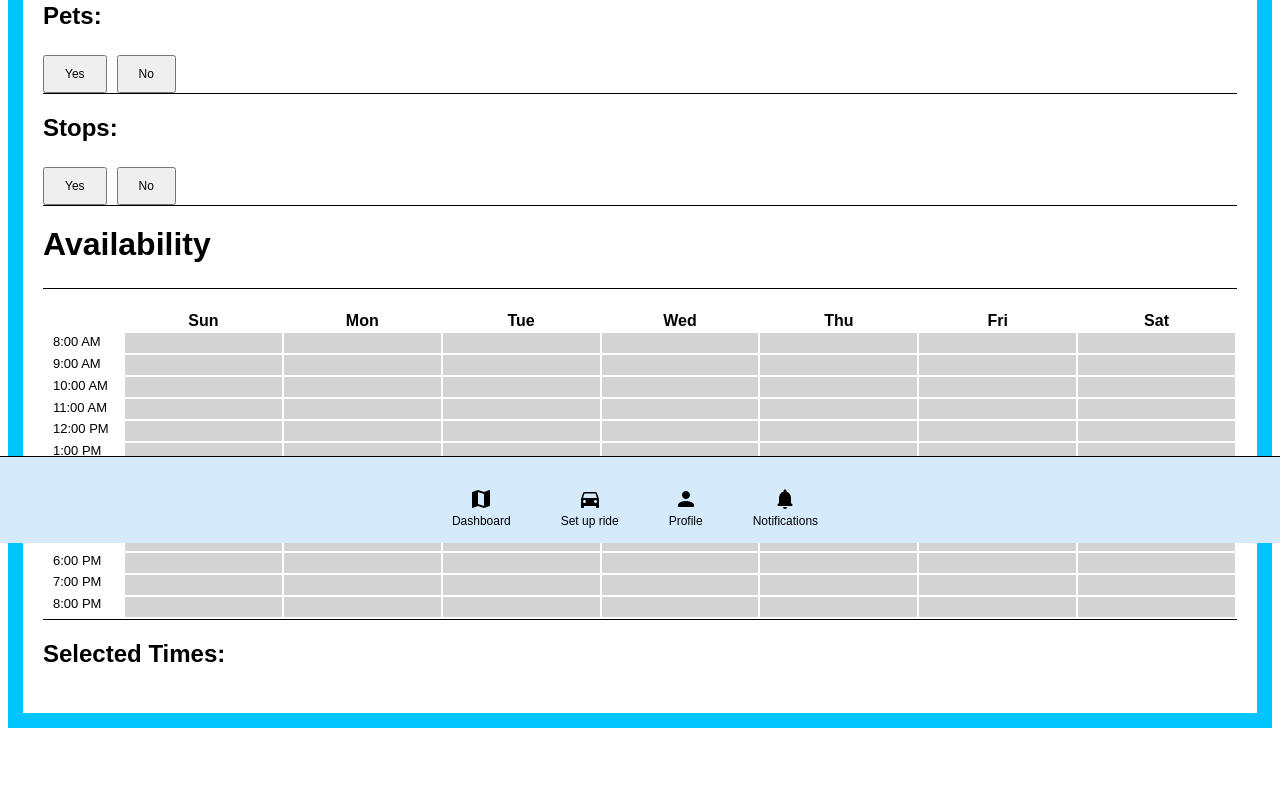
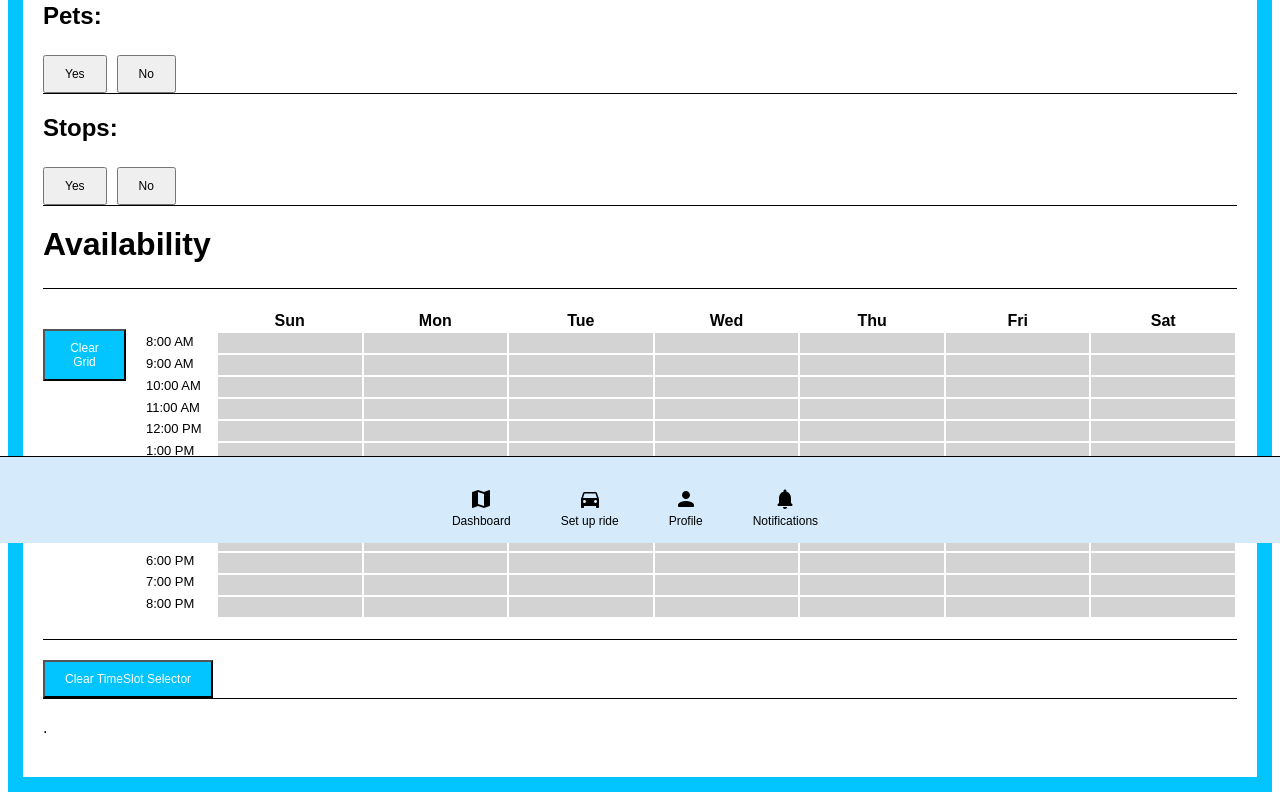
Before and after one commit to COS420-Fall23/Team-G, a React (Create React App) app: page /Preferences in a window 1280 px wide. Shown: the part 257-1057 px from the top of the page. Before the commit the page ends 993 px from the top, so only its background shows below. Built offline with nearby package versions, Linux system fonts and the light colour scheme; a web font is replaced by a local one.

Commit message:
Knox's Preferences Page

```diff
--- a/src/Home Dashboard/PeferencesPage.css
+++ b/src/Home Dashboard/PreferencesPage.css
@@ -22,16 +22,24 @@
   padding: 10px 20px;
 }
 
-.selected-times ul {
-  list-style-type: none;
-  padding: 0;
-}
-
-.selected-times li {
-  margin-bottom: 10px;
-}
-
 .container > * {
   border-top: 1px solid black;
   padding-top: 20px;
 }
+
+.container button.selected {
+  background-color: green;
+  color: white;
+}
+
+.clear-button {
+  margin-top: 20px;
+}
+
+.clear-button button {
+  background-color: rgb(2, 196, 255);
+  color: white;
+}
+.spacing {
+  margin-bottom: 20px; /* Adjust the value as needed */
+}
--- a/src/Home Dashboard/PreferencesPage.jsx
+++ b/src/Home Dashboard/PreferencesPage.jsx
@@ -1,5 +1,5 @@
-import React, { useState } from 'react';
-import './PeferencesPage.css';
+import React, { useState, useRef } from 'react';
+import './PreferencesPage.css';
 import TimeSlotSelector from './TimeSlotSelector';
 import Navbar from './Navbar';
 
@@ -7,11 +7,21 @@ const PreferencesPage = () => {
   const [smoking, setSmoking] = useState('');
   const [pets, setPets] = useState('');
   const [stops, setStops] = useState('');
-  const [selectedTimes /*,setSelectedTimes*/] = useState([]);
+  const [selectedTimes,setSelectedTimes] = useState([]);
+  const timeSlotSelectorRef = useRef();
 
-  //  const handleTimeSelection = (time) => {
-  //    setSelectedTimes((prevTimes) => [...prevTimes, time]);
-  // };
+  // Store uid as a local variable
+  //const uid = 'your_uid_here';
+
+  //const handleTimeSelection = (time) => {
+  //  setSelectedTimes((prevTimes) => [...prevTimes, time]);
+  //};
+
+  const handleClearTimeSlotSelector = () => {
+    if (timeSlotSelectorRef.current) {
+      timeSlotSelectorRef.current.clearSchedule();
+    }
+  };
 
   return (
     <div className="container">
@@ -81,18 +91,16 @@ const PreferencesPage = () => {
 
       {/* Available Times */}
 
-      <TimeSlotSelector/>
+      <TimeSlotSelector ref={timeSlotSelectorRef} />
       <Navbar/>
 
-      {/* Selected Times */}
+      {/* Clear Button */}
 
-      <div className="selected-times">
-        <h2>Selected Times:</h2>
-        <ul>
-          {selectedTimes.map((time) => (
-            <li key={time}>{time}</li>
-          ))}
-        </ul>
+      <div className="clear-button">
+        <button onClick={handleClearTimeSlotSelector}>Clear TimeSlot Selector</button>
+      </div>
+      <div className="spacing">
+        .
       </div>
     </div>
   );
--- a/src/Home Dashboard/TimeSlotSelector.jsx
+++ b/src/Home Dashboard/TimeSlotSelector.jsx
@@ -1,28 +1,28 @@
 import React, { useState } from 'react';
 import './TimeSlotSelector.css';
 
-// Define the different states for a time slot
 const timeSlotStates = ['', 'traveling to', 'traveling home'];
 
 const TimeSlotSelector = () => {
-  // Create a state to hold the schedule
   const [schedule, setSchedule] = useState({});
+  const [clearGrid, setClearGrid] = useState(false);
 
-  // Function to handle the clicking of a time slot
-  const toggleTimeSlot = (day, time) => {
+  const toggleTimeSlot = (day, time, clearGrid) => {
+    if (clearGrid) {
+      setSchedule({});
+      setClearGrid(false);
+      return;
+    }
+
     const key = `${day}-${time}`;
-    // Get the current state of the time slot
     const currentStateIndex = schedule[key] || 0;
-    // Calculate the next state
     const nextStateIndex = (currentStateIndex + 1) % timeSlotStates.length;
-    // Update the schedule state with the next state
     setSchedule({
       ...schedule,
       [key]: nextStateIndex,
     });
   };
 
-  // Function to determine the class for the time slot
   const getTimeSlotClass = (stateIndex) => {
     switch (stateIndex) {
       case 1:
@@ -34,7 +34,6 @@ const TimeSlotSelector = () => {
     }
   };
 
-  // Create an array of times
   const times = [
     '8:00 AM',
     '9:00 AM',
@@ -51,13 +50,19 @@ const TimeSlotSelector = () => {
     '8:00 PM',
   ];
 
-  // Create an array of days
   const days = ['Sun', 'Mon', 'Tue', 'Wed', 'Thu', 'Fri', 'Sat'];
+
+  const handleClearGrid = () => {
+    setSchedule({});
+    setClearGrid(true);
+  };
 
   return (
     <div className="time-slot-selector-container">
+      <div className="clear-button">
+        <button onClick={handleClearGrid}>Clear Grid</button>
+      </div>
       <div className="time-labels">
-        {/* Render the time labels */}
         {times.map((time) => (
           <div className="time-label" key={time}>
             {time}
@@ -82,9 +87,8 @@ const TimeSlotSelector = () => {
                     <td
                       key={key}
                       className={getTimeSlotClass(schedule[key])}
-                      onClick={() => toggleTimeSlot(day, time)}
+                      onClick={() => toggleTimeSlot(day, time, clearGrid)}
                     >
-                      {/* Render the state text or icon here */}
                       {timeSlotStates[schedule[key]]}
                     </td>
                   );
```
